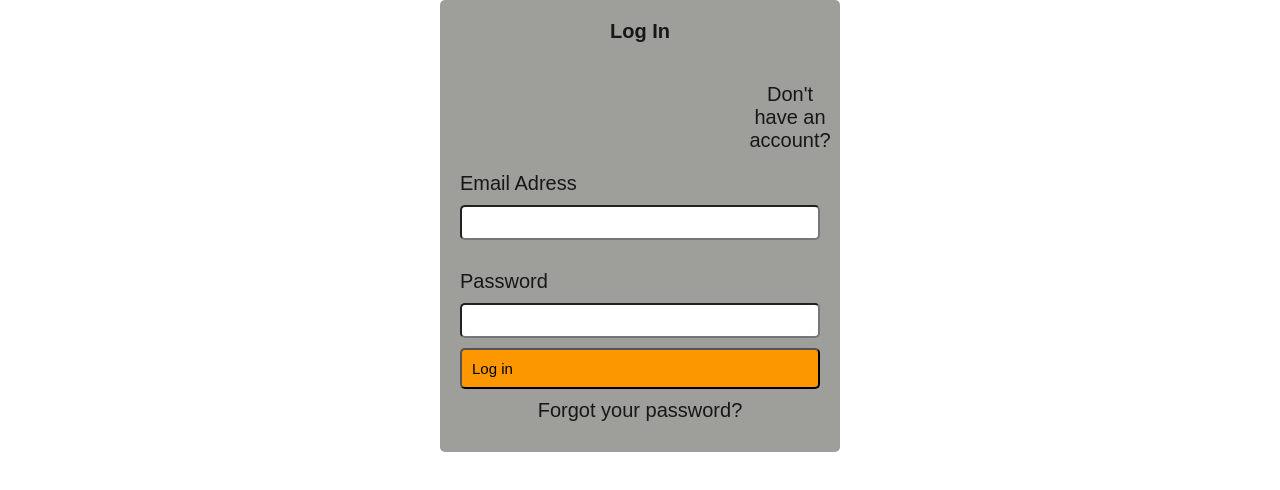
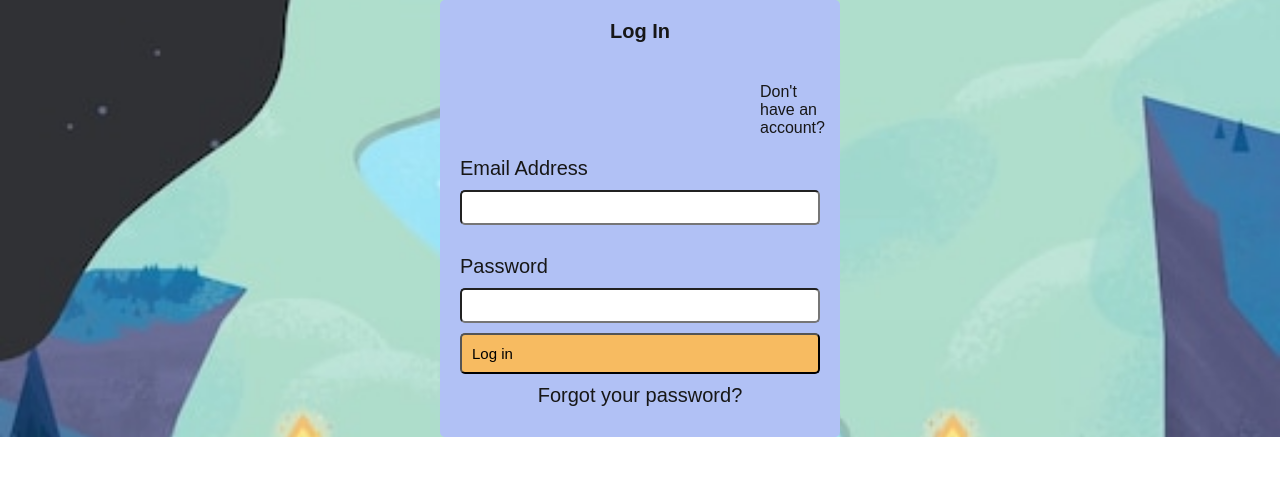
Before and after one commit to annabialeme/mypage, a Next.js app: page /signin in a window 1280 px wide. Shown: the top 490 px of the page. Built offline with nearby package versions, Linux system fonts and the light colour scheme.

Commit message:
feat: create signin

```diff
--- a/app/signin/page.jsx
+++ b/app/signin/page.jsx
@@ -9,11 +9,9 @@ export default function Home() {
             <h1 className={styles.home}>Log In</h1>
             <p className={styles.conta}>Don't have an account?</p>
             <div className={styles.email}>
-            <p className={styles.name}>Email Adress</p>
+            <p className={styles.name}>Email Address</p>
             <input className={styles.input} type= "text" id = "taskInput" placeholder=""></input>
             </div>
-
-
 
             <div className={styles.email}>
                 <p>Password</p>
--- a/app/styles/Signin.module.css
+++ b/app/styles/Signin.module.css
@@ -2,6 +2,10 @@
     display: flex;
     justify-content: center;
     align-items: center;
+    background-image: url('../img//login.jpg');
+    background-repeat: no-repeat;
+    background-position: center;
+    background-size: cover;
 }
 .home {
   font-size: 20px;
@@ -9,7 +13,7 @@
   margin-bottom: 20px;
 }
 
-.conta, .senha {
+.conta-p, .senha {
     font-size: 20px;
     justify-content: center;
     display: flex;
@@ -19,7 +23,7 @@
 .login {
     display: flex;
     flex-direction: column;
-    background-color: rgb(158, 158, 154);
+    background-color: rgb(177, 193, 245);
     border-radius: 5px;
     width: 400px;
     padding: 20px;
@@ -51,7 +55,7 @@ margin-left: 300px;
 
 .button {
     display: flex;
-    background-color: rgb(252, 151, 0);
+    background-color: rgb(247, 187, 97);
     width: 100%;
     padding: 10px;
     border-radius: 5px;
--- a/app/styles/Signup.module.css
+++ b/app/styles/Signup.module.css
@@ -0,0 +1,64 @@
+.container{
+    display: flex;
+    justify-content: center;
+    align-items: center;
+    background-image: url('../img//img.jpg');
+    background-repeat: no-repeat;
+    background-position: center;
+    background-size: cover;
+}
+.home {
+  font-size: 20px;
+  text-align: center;
+  margin-bottom: 20px;
+}
+
+.conta-p, .senha {
+    font-size: 20px;
+    justify-content: center;
+    display: flex;
+    margin-top: 10px;
+    text-align: center;
+}
+.login {
+    display: flex;
+    flex-direction: column;
+    background-color: rgb(68, 236, 172);
+    border-radius: 5px;
+    width: 400px;
+    padding: 20px;
+}
+
+.name, .email p {
+   font-size: 20px;
+   margin-bottom: 10px;
+}
+
+.conta{
+margin-top: 20px;
+margin-left: 300px;
+}
+
+.email {
+    margin-top: 20px;
+}
+
+.input {
+    display: flex;
+    justify-content: center;
+    width: 100%;
+    border-radius: 5px;
+    padding: 10px;
+    margin-bottom: 10px;
+    font-size: 10px;
+}
+
+.button {
+    display: flex;
+    background-color: rgb(233, 176, 90);
+    width: 100%;
+    padding: 10px;
+    border-radius: 5px;
+    cursor: pointer;
+    font-size: 15px;
+}
```
Also changed, not shown: app/signup/page.jsx (+28 -0 lines), app/img/img.jpg (added), app/img/login.jpg (added).
